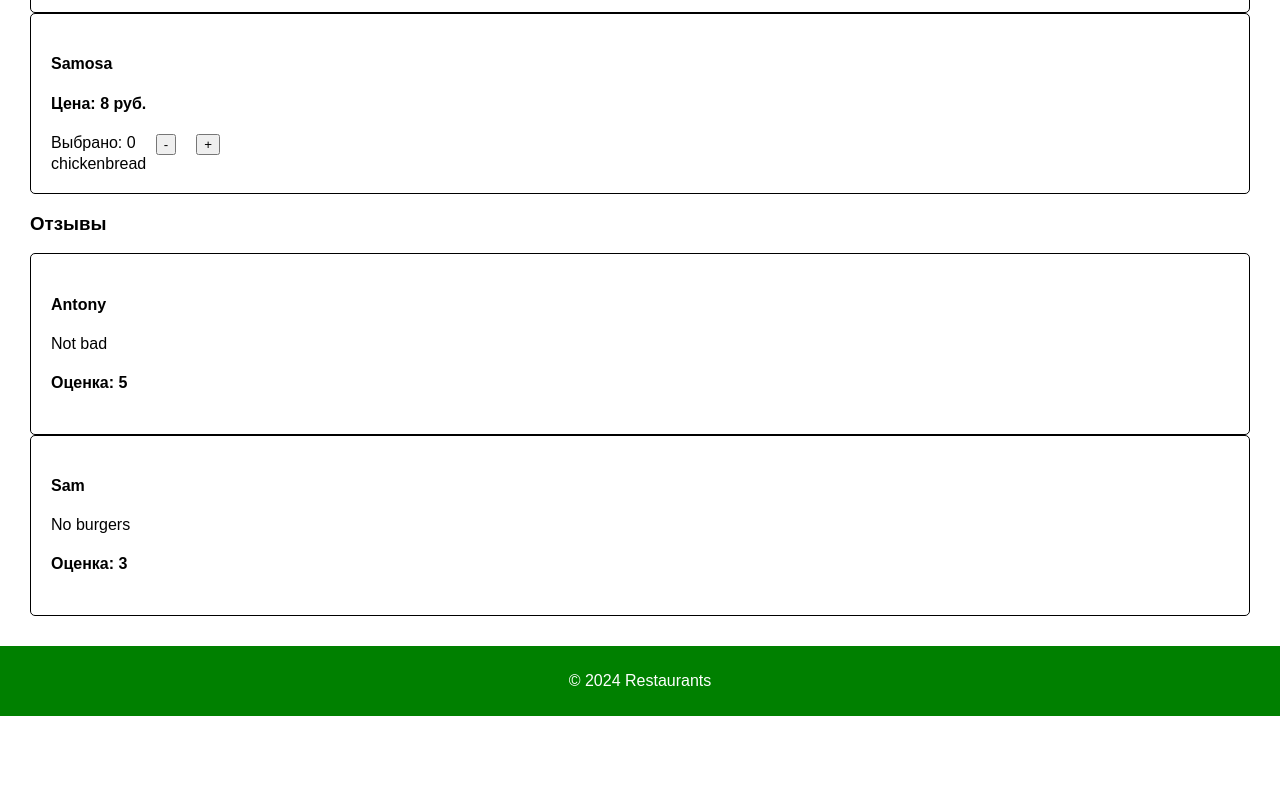
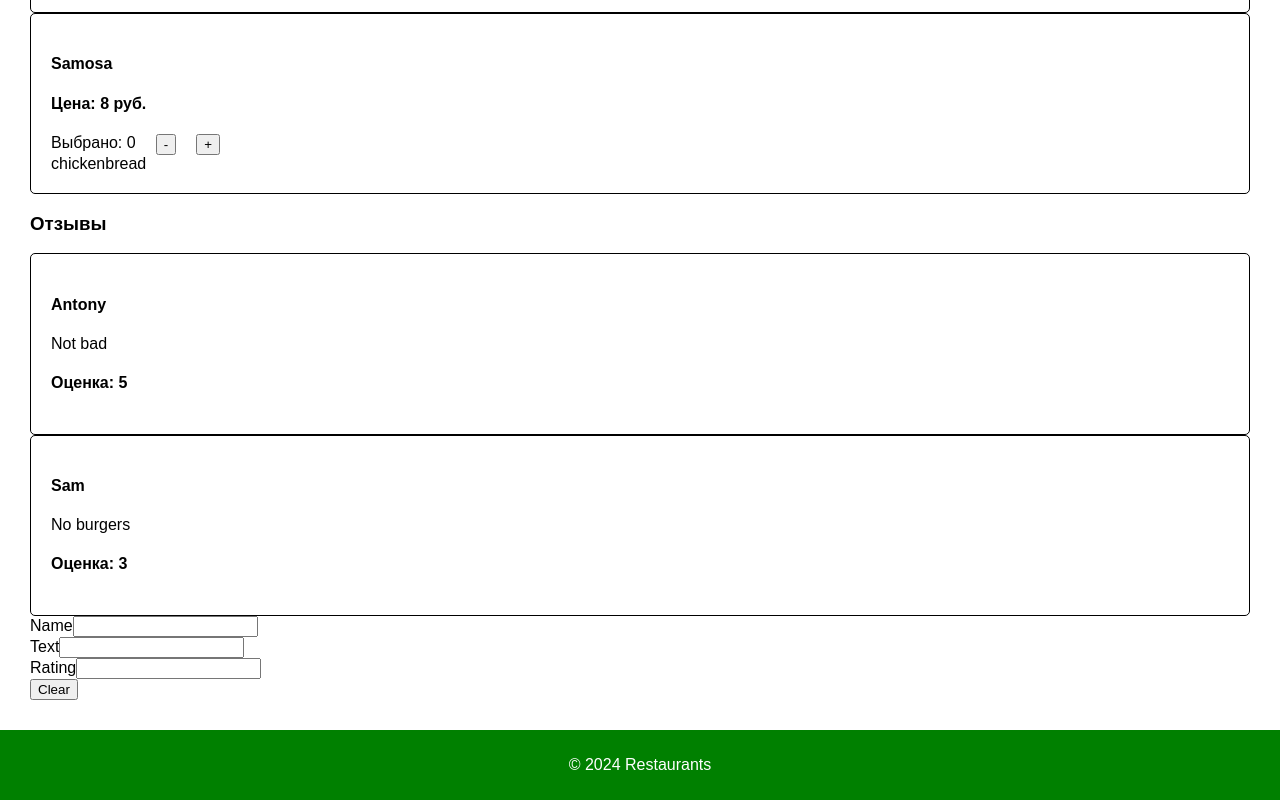
Before and after one commit to AlexIgn88/react-2024-learn, a React (Vite) app: page / in a window 1280 px wide. Shown: the part 568-1368 px from the top of the page. Before the commit the page ends 1284 px from the top, so only its background shows below. Built offline with nearby package versions, Linux system fonts and the light colour scheme.

Commit message:
feat: добавить форму отзыва ReviewForm и хук useAmount

```diff
--- a/src/components/dish/dish.jsx
+++ b/src/components/dish/dish.jsx
@@ -1,21 +1,17 @@
-import { useState } from "react";
+import { useAmount } from "../../hooks/useAmount.jsx";
 import { dishStyle, quantityStyle } from "./dish.module.scss";
 
 const Dish = ({ dish }) => {
-  const [quantity, setQuantity] = useState(0);
-
-  const decreaseHandler = () => setQuantity(quantity > 0 ? quantity - 1 : 0);
-  const increaseHandler = () =>
-    setQuantity(quantity <= 4 ? quantity + 1 : quantity);
+  const { amount, decrease, increase } = useAmount(0);
 
   return (
     <div className={dishStyle}>
       <h4>{dish.name}</h4>
       <h4>Цена: {dish.price} руб.</h4>
       <div className={quantityStyle}>
-        Выбрано: {quantity}
-        <button onClick={decreaseHandler}>-</button>
-        <button onClick={increaseHandler}>+</button>
+        Выбрано: {amount}
+        <button onClick={decrease}>-</button>
+        <button onClick={increase}>+</button>
       </div>
       <div>
         {dish.ingredients.map((ingredient) => (
--- a/src/components/restaurant/restaurant.jsx
+++ b/src/components/restaurant/restaurant.jsx
@@ -1,6 +1,7 @@
 import Menu from "../menu/menu.jsx";
 import Reviews from "../reviews/reviews.jsx";
 import { main } from "./restaurant.module.scss";
+import ReviewForm from "../review-form/review-form.jsx";
 
 const Restaurant = ({ restaurant }) => {
   return (
@@ -8,6 +9,7 @@ const Restaurant = ({ restaurant }) => {
       <h2>{restaurant.name}</h2>
       <Menu menu={restaurant.menu} />
       <Reviews reviews={restaurant.reviews} />
+      <ReviewForm />
     </main>
   );
 };
--- /dev/null
+++ b/src/components/review-form/review-form.jsx
@@ -0,0 +1,44 @@
+import { useForm } from "./use-form";
+
+const ReviewForm = () => {
+  const { form, setName, setText, setRating, clearForm } = useForm();
+  const { name, text, rating } = form;
+  return (
+    <form>
+      <div>
+        <span>Name</span>
+        <input
+          type="text"
+          value={name}
+          onChange={(event) => setName(event.target.value)}
+        />
+      </div>
+      <div>
+        <span>Text</span>
+        <input
+          type="text"
+          value={text}
+          onChange={(event) => setText(event.target.value)}
+        />
+      </div>
+      <div>
+        <span>Rating</span>
+        <input
+          type="text"
+          value={rating}
+          onChange={(event) => setRating(event.target.value)}
+        />
+      </div>
+      <button
+        onClick={(event) => {
+          event.preventDefault();
+          clearForm();
+        }}
+      >
+        Clear
+      </button>
+    </form>
+  );
+};
+
+export default ReviewForm;
--- /dev/null
+++ b/src/components/review-form/use-form.js
@@ -0,0 +1,60 @@
+import { useReducer } from "react";
+
+const DEFAULT_FORM_VALUE = {
+  name: "",
+  text: "",
+  rating: "",
+};
+
+const ACTION_TYPES = {
+  SET_NAME_ACTION: "SET_NAME",
+  SET_TEXT: "SET_TEXT",
+  SET_RATING: "SET_RATING",
+};
+
+const reducer = (state, { type, payload }) => {
+  switch (type) {
+    case ACTION_TYPES.SET_NAME_ACTION:
+      return { ...state, name: payload };
+    case ACTION_TYPES.SET_TEXT:
+      return { ...state, text: payload };
+    case ACTION_TYPES.SET_RATING:
+      return { ...state, rating: payload };
+    default:
+      return state;
+  }
+};
+export const useForm = () => {
+  const [form, dispatch] = useReducer(reducer, DEFAULT_FORM_VALUE);
+
+  const setName = (name) => {
+    dispatch({ type: ACTION_TYPES.SET_NAME_ACTION, payload: name });
+  };
+  const setText = (text) => {
+    dispatch({ type: ACTION_TYPES.SET_TEXT, payload: text });
+  };
+  const setRating = (rating) => {
+    dispatch({ type: ACTION_TYPES.SET_RATING, payload: rating });
+  };
+  const clearForm = () => {
+    dispatch({
+      type: ACTION_TYPES.SET_NAME_ACTION,
+      payload: DEFAULT_FORM_VALUE.name,
+    });
+    dispatch({
+      type: ACTION_TYPES.SET_TEXT,
+      payload: DEFAULT_FORM_VALUE.text,
+    });
+    dispatch({
+      type: ACTION_TYPES.SET_RATING,
+      payload: DEFAULT_FORM_VALUE.rating,
+    });
+  };
+  return {
+    form,
+    setName,
+    setText,
+    setRating,
+    clearForm,
+  };
+};
--- /dev/null
+++ b/src/hooks/useAmount.jsx
@@ -0,0 +1,17 @@
+import { useCallback, useState } from "react";
+
+export const useAmount = (initialState = 0) => {
+  const [amount, setAmount] = useState(initialState);
+  const decrease = useCallback(() => {
+    setAmount((oldAmount) => (oldAmount > 0 ? oldAmount - 1 : 0));
+  }, []);
+  const increase = useCallback(() => {
+    setAmount((oldAmount) => (oldAmount <= 4 ? oldAmount + 1 : oldAmount));
+  }, []);
+
+  return {
+    amount,
+    decrease,
+    increase,
+  };
+};
```
